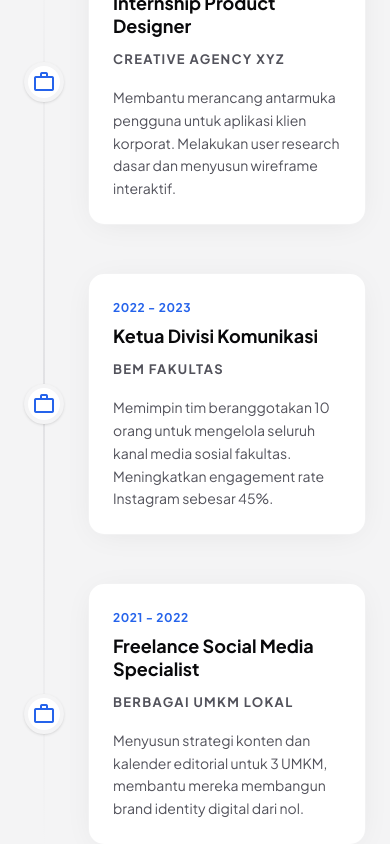
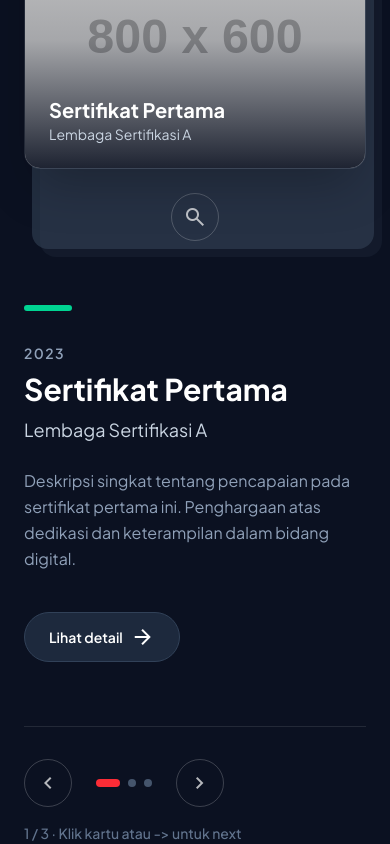
Before and after one commit to alpaenf/Fina, a Next.js app: page / in a window 390 px wide. Shown: the part 6060-6904 px from the top of the page. Built offline with nearby package versions, Linux system fonts and the light colour scheme.

Commit message:
Add Certificates section with interactive dark-mode carousel layout

```diff
--- a/src/app/page.tsx
+++ b/src/app/page.tsx
@@ -6,6 +6,7 @@ import Hero from "@/components/Hero";
 import About from "@/components/About";
 import Services from "@/components/Services";
 import Projects from "@/components/Projects";
+import Certificates from "@/components/Certificates";
 import Experience from "@/components/Experience";
 import Skills from "@/components/Skills";
 import Contact from "@/components/Contact";
@@ -27,7 +28,7 @@ export default function Home() {
 
       // Detect active section based on current scroll position
       const scrollPos = window.scrollY + 150;
-      const sections = ["home", "tentang", "layanan", "proyek", "pengalaman", "kontak"];
+      const sections = ["home", "tentang", "layanan", "proyek", "sertifikat", "pengalaman", "kontak"];
 
       for (const sectionId of sections) {
         const el = document.getElementById(sectionId);
@@ -101,6 +102,7 @@ export default function Home() {
         <About />
         <Services onNavClick={handleNavClick} />
         <Projects onNavClick={handleNavClick} />
+        <Certificates />
         <Experience />
         <Skills />
         <Contact />
--- /dev/null
+++ b/src/components/Certificates.tsx
@@ -0,0 +1,168 @@
+"use client";
+
+import { useState } from "react";
+import Image from "next/image";
+
+interface Certificate {
+  id: number;
+  year: string;
+  title: string;
+  issuer: string;
+  description: string;
+  image: string;
+}
+
+export default function Certificates() {
+  const [currentIndex, setCurrentIndex] = useState(0);
+
+  // Data sertifikat (bisa diganti dengan data asli nanti)
+  const certificatesData: Certificate[] = [
+    {
+      id: 1,
+      year: "2023",
+      title: "Sertifikat Pertama",
+      issuer: "Lembaga Sertifikasi A",
+      description: "Deskripsi singkat tentang pencapaian pada sertifikat pertama ini. Penghargaan atas dedikasi dan keterampilan dalam bidang digital.",
+      image: "https://placehold.co/800x600/1e293b/ffffff?text=Sertifikat+1"
+    },
+    {
+      id: 2,
+      year: "2024",
+      title: "Sertifikat Kedua",
+      issuer: "Penyelenggara Bootcamp B",
+      description: "Deskripsi singkat tentang pencapaian pada sertifikat kedua ini. Bukti kelulusan bootcamp intensif front-end development.",
+      image: "https://placehold.co/800x600/1e293b/ffffff?text=Sertifikat+2"
+    },
+    {
+      id: 3,
+      year: "2025",
+      title: "Sertifikat Ketiga",
+      issuer: "Penyelenggara / Lembaga",
+      description: "Deskripsi singkat tentang pencapaian pada sertifikat ketiga ini. Keikutsertaan sebagai Panitia Workshop tingkat nasional.",
+      image: "https://placehold.co/800x600/1e293b/ffffff?text=Sertifikat+3"
+    }
+  ];
+
+  const nextCert = () => {
+    setCurrentIndex((prev) => (prev + 1) % certificatesData.length);
+  };
+
+  const prevCert = () => {
+    setCurrentIndex((prev) => (prev - 1 + certificatesData.length) % certificatesData.length);
+  };
+
+  const current = certificatesData[currentIndex];
+
+  return (
+    <section className="py-20 lg:py-32 bg-[#0B1121]" id="sertifikat">
+      <div className="max-w-7xl mx-auto px-6 md:px-12 lg:px-16">
+
+        {/* Title */}
+        <div className="text-center mb-16 lg:mb-24 reveal">
+          <h2 className="text-4xl md:text-5xl font-bold text-white tracking-tight">
+            Sertifikat
+          </h2>
+        </div>
+
+        {/* Layout Split */}
+        <div className="grid grid-cols-1 lg:grid-cols-2 gap-16 lg:gap-24 items-center">
+
+          {/* Left: Image Stack */}
+          <div className="relative reveal">
+            {/* Background stacked cards effect */}
+            <div className="absolute inset-0 bg-[#1E293B] rounded-2xl transform translate-x-4 translate-y-4 -z-20 opacity-40"></div>
+            <div className="absolute inset-0 bg-[#334155] rounded-2xl transform translate-x-2 translate-y-2 -z-10 opacity-60"></div>
+
+            {/* Main Certificate Card */}
+            <div
+              className="relative rounded-2xl overflow-hidden aspect-[4/3] w-full border border-white/10 shadow-2xl group cursor-pointer"
+              onClick={nextCert}
+            >
+              <Image
+                src={current.image}
+                alt={current.title}
+                fill
+                className="object-cover transition-transform duration-500 group-hover:scale-105"
+              />
+              {/* Gradient Overlay & Text */}
+              <div className="absolute inset-0 bg-gradient-to-t from-[#0B1121]/90 via-[#0B1121]/20 to-transparent flex flex-col justify-end p-6 md:p-8">
+                <h4 className="text-white text-xl md:text-2xl font-bold">{current.title}</h4>
+                <p className="text-slate-300 text-sm md:text-base">{current.issuer}</p>
+              </div>
+            </div>
+
+            {/* Magnifier Icon below image */}
+            <div className="flex justify-center mt-6">
+              <button className="w-12 h-12 rounded-full border border-white/20 bg-transparent flex items-center justify-center text-white/70 hover:text-white hover:bg-white/10 transition-colors">
+                <span className="material-symbols-outlined text-[20px]">search</span>
+              </button>
+            </div>
+          </div>
+
+          {/* Right: Content Details */}
+          <div className="reveal delay-100 flex flex-col">
+            {/* Accent Line */}
+            <div className="w-12 h-1.5 bg-emerald-400 rounded-full mb-8"></div>
+
+            <span className="text-slate-400 text-sm font-semibold tracking-widest mb-2">
+              {current.year}
+            </span>
+            <h3 className="text-3xl md:text-4xl font-bold text-white mb-2 leading-tight">
+              {current.title}
+            </h3>
+            <p className="text-slate-300 text-lg mb-6">
+              {current.issuer}
+            </p>
+
+            <p className="text-slate-400 text-base md:text-lg leading-relaxed mb-10 max-w-lg">
+              {current.description}
+            </p>
+
+            <div>
+              <button className="px-6 py-3 bg-slate-800 hover:bg-slate-700 text-white text-sm font-semibold rounded-full inline-flex items-center space-x-2 transition-colors border border-slate-700">
+                <span>Lihat detail</span>
+                <span className="material-symbols-outlined text-[18px]">arrow_forward</span>
+              </button>
+            </div>
+
+            {/* Navigation Controls */}
+            <div className="mt-16 pt-8 border-t border-white/10">
+              <div className="flex items-center space-x-6">
+                <button
+                  onClick={prevCert}
+                  className="w-12 h-12 rounded-full border border-white/20 flex items-center justify-center text-white/70 hover:bg-white/10 transition-colors"
+                >
+                  <span className="material-symbols-outlined text-[24px]">chevron_left</span>
+                </button>
+
+                {/* Dots indicator */}
+                <div className="flex items-center space-x-2">
+                  {certificatesData.map((_, idx) => (
+                    <div
+                      key={idx}
+                      className={`h-2 rounded-full transition-all duration-300 ${
+                        idx === currentIndex ? "w-6 bg-red-500" : "w-2 bg-slate-600"
+                      }`}
+                    ></div>
+                  ))}
+                </div>
+
+                <button
+                  onClick={nextCert}
+                  className="w-12 h-12 rounded-full border border-white/20 flex items-center justify-center text-white/70 hover:bg-white/10 transition-colors"
+                >
+                  <span className="material-symbols-outlined text-[24px]">chevron_right</span>
+                </button>
+              </div>
+              <p className="text-slate-500 text-sm mt-4 font-medium">
+                {currentIndex + 1} / {certificatesData.length} · Klik kartu atau {'->'} untuk next
+              </p>
+            </div>
+
+          </div>
+        </div>
+
+      </div>
+    </section>
+  );
+}
--- a/src/components/Navbar.tsx
+++ b/src/components/Navbar.tsx
@@ -16,6 +16,7 @@ export default function Navbar({ activeSection, scrolled, onNavClick }: NavbarPr
     { id: "tentang", label: "Tentang" },
     { id: "layanan", label: "Layanan" },
     { id: "proyek", label: "Proyek" },
+    { id: "sertifikat", label: "Sertifikat" },
     { id: "pengalaman", label: "Pengalaman" },
     { id: "kontak", label: "Kontak" },
   ];
```
